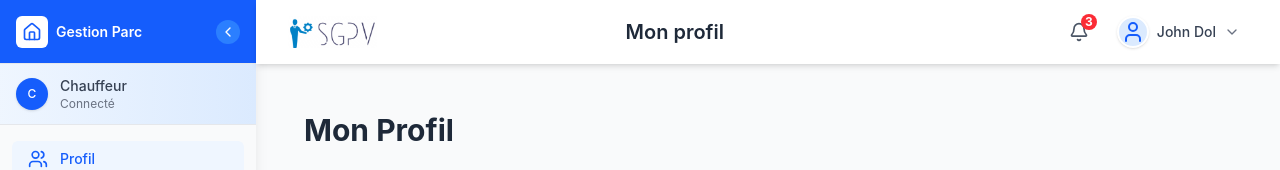
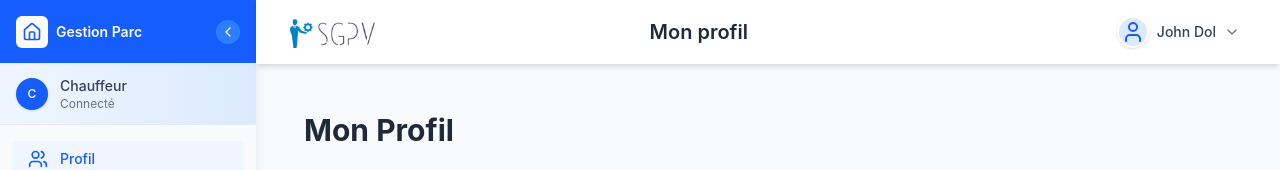
Before and after one commit to kwven/System_gestion_parc_vehicule, a React (Vite) app in the folder frontend/: page /profile in a window 1280 px wide. Shown: the top 170 px of the page. Built offline with nearby package versions, Linux system fonts and the light colour scheme.

Commit message:
HEADER before api

```diff
--- a/frontend/src/components/common/Header.jsx
+++ b/frontend/src/components/common/Header.jsx
@@ -68,18 +68,6 @@ const Header = ({ title, toggleSidebar }) => {
 
           {/* Notifications et profil */}
           <div className="flex items-center space-x-3">
-            {/* Bouton de notification */}
-            <div className="relative">
-              <button className="p-2 rounded-full text-gray-600 hover:text-blue-600 hover:bg-gray-100 focus:outline-none focus:ring-2 focus:ring-blue-500">
-                <Bell className="h-5 w-5" />
-                {notificationCount > 0 && (
-                  <span className="absolute top-0 right-0 inline-flex items-center justify-center w-4 h-4 text-xs font-bold text-white bg-red-500 rounded-full">
-                    {notificationCount > 9 ? '9+' : notificationCount}
-                  </span>
-                )}
-              </button>
-            </div>
-
             {/* Menu profil */}
             <div className="relative">
               <button
@@ -118,11 +106,6 @@ const Header = ({ title, toggleSidebar }) => {
                       Mon profil
                     </Link>
 
-                    <Link to="/settings" className="flex items-center px-4 py-2 text-sm text-gray-700 hover:bg-gray-100">
-                      <Settings className="mr-3 h-4 w-4 text-gray-500" />
-                      Paramètres
-                    </Link>
-
                     <button
                       onClick={handleLogout}
                       className="w-full flex items-center px-4 py-2 text-sm text-red-600 hover:bg-red-50"
```
